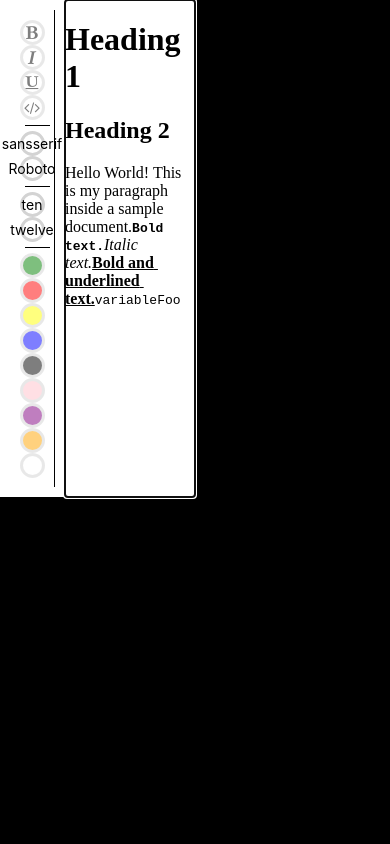
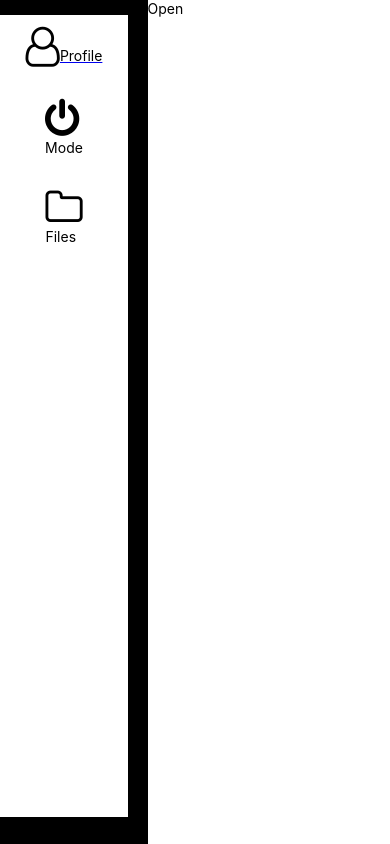
Before and after one commit to tarikh-cell/WSApp, a React Native app: screen /Profile in a window 390 px wide. Built offline with nearby package versions, Linux system fonts and the light colour scheme.

Commit message:
React Router

```diff
--- a/App.js
+++ b/App.js
@@ -1,17 +1,50 @@
 import { StatusBar } from 'expo-status-bar';
 import React from 'react';
-import { StyleSheet, Text, View } from 'react-native';
+import { Pressable, StyleSheet, Text, View } from 'react-native';
+
+import { Route, BrowserRouter as Router, Routes, Link } from 'react-router-dom';
 
 import Main from './main.js';
 import Register from './register.js';
 import Login from './login.js';
 import CRUD from './crud.js';
+import Profile from './src/components/Profile.js';
+
+
+import { FontAwesome } from '@expo/vector-icons';
 
 export default function App() {
   return (
-    <View style={styles.container}>
-      <StatusBar style="auto" />
-      <Main />
+    <Router>
+      <View style={styles.container}>
+        <StatusBar style="auto" />
+        <NavBar />
+        <Routes>
+          <Route path="/" element={<Main />} />
+          <Route path="Profile" element={<Profile />} />
+        </Routes>
+      </View>
+    </Router>
+  );
+}
+
+function NavBar() {
+  return(
+    <View style={styles.toolbar}>
+      <Pressable style={styles.section}>
+        <Link to="/Profile">
+        <FontAwesome name="user-o" size={40} color="black" />
+        <Text style={{}}>Profile</Text>
+        </Link>
+      </Pressable>
+      <Pressable style={styles.section}>
+        <FontAwesome name="power-off" size={40} color="black" />
+        <Text style={{}}>Mode</Text>
+      </Pressable>
+      <Pressable style={styles.section}>
+        <FontAwesome name="folder-o" size={40} color="black" />
+        <Text style={{}}>Files</Text>
+      </Pressable>
     </View>
   );
 }
@@ -20,5 +53,18 @@ const styles = StyleSheet.create({
   container: {
     flex: 1,
     backgroundColor: '#000',
+    flexDirection: 'row',
   },
+  toolbar: {
+    marginRight: '5%',
+    backgroundColor: '#fff',
+    padding: '3%',
+    width: '8em',
+    height: '95%',
+    marginTop: 15,
+    alignItems: 'center'
+  },
+  section: {
+    marginBottom: '2em',
+  }
 });
--- a/package.json
+++ b/package.json
@@ -16,6 +16,7 @@
     "react-native": "0.64.3",
     "react-native-web": "0.17.1",
     "react-quill": "^1.3.5",
+    "react-router-dom": "^6.2.1",
     "slate": "^0.72.8",
     "slate-react": "^0.72.8"
   },
--- a/src/components/Editor.js
+++ b/src/components/Editor.js
@@ -24,7 +24,9 @@ export default function Editor({ document, onChange }) {
     <Slate editor={editor} value={document} onChange={onChangeHandler}>
       <View style={styles.container}>
         <Toolbar selection={selection} />
-        <Editable autoFocus renderElement={renderElement} renderLeaf={renderLeaf} />
+        <View style={styles.editor}>
+          <Editable autoFocus renderElement={renderElement} renderLeaf={renderLeaf} />
+        </View>
       </View>
     </Slate>
   );
@@ -34,6 +36,14 @@ const styles = StyleSheet.create({
   container: {
     flexDirection: 'row',
     width: '50%',
+    backgroundColor: '#000',
+    height: '95%',
+    margin: '1%',
+    justifyContent: 'space-between',
+  },
+  editor: {
     backgroundColor: '#fff',
-  },
+    padding: '5%',
+    width: '90%',
+  }
 });
--- /dev/null
+++ b/src/components/Profile.js
@@ -0,0 +1,20 @@
+import { StatusBar } from 'expo-status-bar';
+import React from 'react';
+import { Pressable, StyleSheet, Text, View } from 'react-native';
+
+export default function Profile() {
+  return (
+      <View style={styles.container}>
+        <StatusBar style="auto" />
+        <Text>Open</Text>
+      </View>
+  );
+}
+
+const styles = StyleSheet.create({
+  container: {
+    flex: 1,
+    backgroundColor: '#fff',
+    flexDirection: 'row',
+  }
+});
--- a/src/components/Toolbar.js
+++ b/src/components/Toolbar.js
@@ -2,17 +2,20 @@ import { StyleSheet, Button, Pressable, Text, View } from 'react-native';
 import { Editor } from "slate";
 import { useSlateStatic } from "slate-react";
 import { FontAwesome } from '@expo/vector-icons';
+import { useState } from 'react';
 
 const CHARACTER_STYLES = ["bold", "italic", "underline", "code"];
-const COLORS = ["green", "red", "yellow", "blue", "black", "pink", "purple", "orange", "white"];
+const COLORS = ["green", "red", "yellow", "blue", "black", "pink", "purple", "orange", "white", "grey"];
 const CHARACTER_SIZE = ["ten", "twelve"];
-const FONTS = ["sansserif", "Roboto"];
+const FONTS = ["normal","serif", "Roboto"];
 
 export default function Toolbar({ selection }) {
   const editor = useSlateStatic();
+  const [open, setOpen] = useState(false);
 
   return (
-    <View style={{margin: '5%', backgroundColor: '#fff', borderRightWidth: '1px', padding: '5%'}}>
+    <View style={{marginRight: '5%', backgroundColor: '#fff', padding: '3%', width: '12em'}}>
+      <View style={styles.section}>
         {CHARACTER_STYLES.map((style) => (
           <Nos
             key={style}
@@ -24,7 +27,9 @@ export default function Toolbar({ selection }) {
             }}
           />
         ))}
+      </View>
       <View style={styles.line} />
+        <View style={styles.section}>
         {FONTS.map((style) => (
           <Nod
             key={style}
@@ -36,19 +41,11 @@ export default function Toolbar({ selection }) {
             }}
           />
         ))}
+      </View>
       <View style={styles.line} />
-      {CHARACTER_SIZE.map((style) => (
-        <Nod
-          key={style}
-          isActive={false}
-          title={style}
-          onPress={(event) => {
-            event.preventDefault();
-            toggleColor(editor, style, CHARACTER_SIZE);
-          }}
-        />
-      ))}
+        <SizeDropdown editor={editor} props={open} />
       <View style={styles.line} />
+      <View style={styles.section}>
         {COLORS.map((style) => (
           <Nob
             key={style}
@@ -61,6 +58,49 @@ export default function Toolbar({ selection }) {
           />
         ))}
       </View>
+    </View>
+  );
+}
+
+function SizeDropdown(props) {
+  const editor = useSlateStatic();
+  const [open, setOpen] = useState(props);
+  if (open){
+    return(
+      <Pressable style={{marginVertical: '1em'}} onPress={(event) => {event.preventDefault();setOpen(false);}}>
+        <Text style={[styles.inner, {fontSize: '20px'}]}>Aa</Text>
+        <Text style={styles.inner}>Font Size</Text>
+      </Pressable>
+    );
+  } else {
+    return(
+      <View>
+      {CHARACTER_SIZE.map((style) => (
+        <Font
+          key={style}
+          isActive={false}
+          title={style}
+          onPress={(event) => {
+            event.preventDefault();
+            toggleColor(editor, style, CHARACTER_SIZE);
+            setOpen(true);
+          }}
+        />
+      ))}
+      <Pressable style={{alignSelf: 'center'}} onPress={(event) => {event.preventDefault();setOpen(true);}}>
+        <FontAwesome name="close" size={24} color="black" />
+      </Pressable>
+      </View>
+    );
+  }
+}
+
+function Font(props) {
+  const { icon, isActive, title, ...otherProps } = props;
+  return(
+    <Pressable active={isActive} style={{alignItems: 'center', marginVertical: '2px'}} {...otherProps}>
+      <Text style={{fontSize: '15px'}}>{title}</Text>
+    </Pressable>
   );
 }
 
@@ -84,9 +124,12 @@ function Nob(props) {
 function Nod(props) {
   const { icon, isActive, title, ...otherProps } = props;
   return(
+    <View>
       <Pressable active={isActive} style={styles.container} {...otherProps}>
+        <Text style={[styles.inner, {fontFamily: title}]}>Ff</Text>
+      </Pressable>
       <Text style={styles.inner}>{title}</Text>
-    </Pressable>
+    </View>
   );
 }
 
@@ -120,20 +163,27 @@ function toggleColor(editor, style, type) {
 
 const styles = StyleSheet.create({
   container: {
-    width: '25px',
-    height: '25px',
+    width: '2em',
+    height: '2em',
     borderRadius: '50%',
     justifyContent: 'center',
     borderWidth: 3,
     borderColor: 'lightgrey',
+    margin: '3px',
   },
   inner: {
     alignSelf: 'center',
   },
   line: {
     borderTopWidth: '1px',
-    borderColor: '#000',
+    borderColor: 'lightgrey',
     margin: '5px',
     width: '100%'
+  },
+  section: {
+    flexDirection: 'row',
+    flexWrap: 'wrap',
+    justifyContent: 'space-between',
+    marginVertical: '1em',
   }
 });
--- a/src/utils/useEditorConfig.js
+++ b/src/utils/useEditorConfig.js
@@ -30,45 +30,20 @@ function renderElement(props) {
 function renderLeaf({ attributes, children, leaf }) {
     let el = <>{children}</>;
 
-    if (leaf.bold) {
-      el = <strong>{el}</strong>;
-    }
+    if (leaf.bold) {el = <strong>{el}</strong>;}
+    if (leaf.code) {el = <code>{el}</code>;}
+    if (leaf.italic) {el = <em>{el}</em>;}
+    if (leaf.underline) {el = <u>{el}</u>;}
 
-    if (leaf.code) {
-      el = <code>{el}</code>;
-    }
+    if (leaf.green){el = <Text style={{color: "green"}}>{el}</Text>;}
+    if (leaf.red){el = <Text style={{color: "red"}}>{el}</Text>;}
 
-    if (leaf.italic) {
-      el = <em>{el}</em>;
-    }
+    if (leaf.ten){el = <Text style={{fontSize: "10px"}}>{el}</Text>;}
+    if (leaf.twelve){el = <Text style={{fontSize: "12px"}}>{el}</Text>;}
 
-    if (leaf.underline) {
-      el = <u>{el}</u>;
-    }
-
-    if (leaf.green){
-      el = <Text style={{color: "green"}}>{el}</Text>;
-    }
-
-    if (leaf.red){
-      el = <Text style={{color: "red"}}>{el}</Text>;
-    }
-
-    if (leaf.ten){
-      el = <Text style={{fontSize: "10px"}}>{el}</Text>;
-    }
-
-    if (leaf.twelve){
-      el = <Text style={{fontSize: "12px"}}>{el}</Text>;
-    }
-
-    if (leaf.sansserif){
-      el = <Text style={{fontFamily: "sans-serif"}}>{el}</Text>;
-    }
-
-    if (leaf.Roboto){
-      el = <Text style={{fontFamily: "Roboto"}}>{el}</Text>;
-    }
+    if (leaf.normal){el = <Text style={{fontFamily: "sans-serif"}}>{el}</Text>;}
+    if (leaf.serif){el = <Text style={{fontFamily: "sans-serif"}}>{el}</Text>;}
+    if (leaf.Roboto){el = <Text style={{fontFamily: "Roboto"}}>{el}</Text>;}
 
     return <span {...attributes}>{el}</span>;
 }
```
Also changed, not shown: 1 other file (tests, documents, lock files or other folders). Lines whose indentation alone changed are shown as unchanged.
